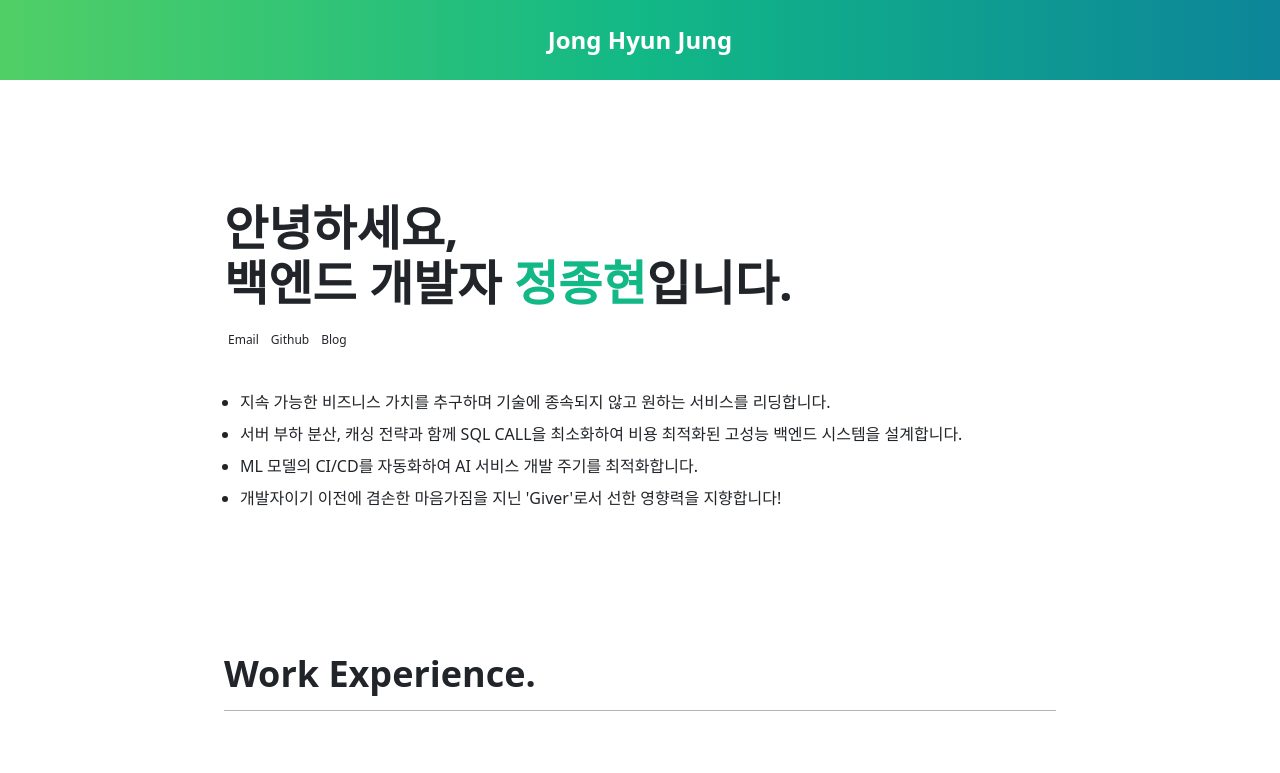
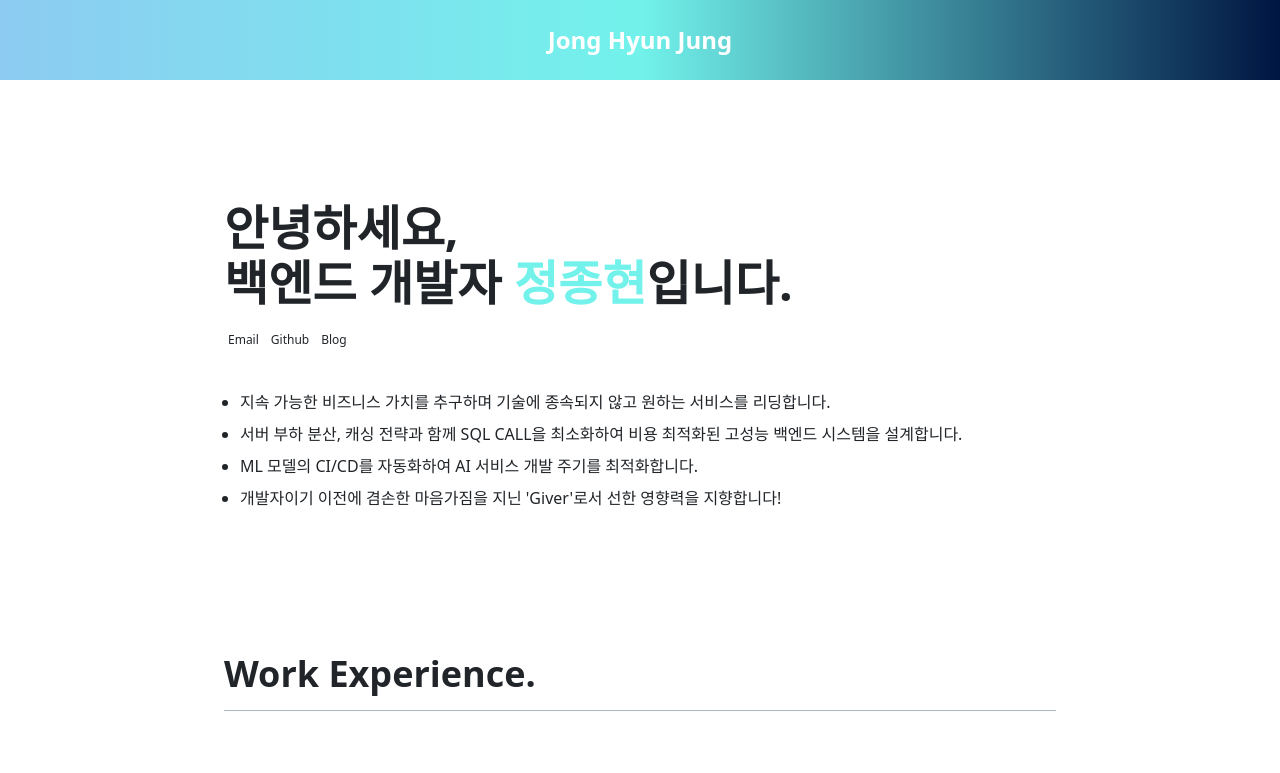
Before and after one commit to viaunixue/my-portfolio, a Next.js app in the folder portfolio-viaunixue/: page / in a window 1280 px wide. Shown: the top 773 px of the page. Built offline with nearby package versions, Linux system fonts and the light colour scheme.

Commit message:
Update Font Color

```diff
--- a/portfolio-viaunixue/tailwind.config.js
+++ b/portfolio-viaunixue/tailwind.config.js
@@ -18,27 +18,27 @@ module.exports = {
         /**
          * @description selection(드래그 블록)에 사용되는 컬러입니다.
          */
-        PRIMARY_LIGHT: "#c3fae8",
+        PRIMARY_LIGHT: "#26A621",
 
         /**
          * @description 자기소개의 이름 부분, code tag의 darkmode에 사용되는 컬러입니다.
          */
-        PRIMARY: "#12b886",
+        PRIMARY: "#72F2EB",
 
         /**
          * @description code tag, link hover icon에 사용되는 컬러입니다.
          */
-        PRIMARY_HEAVY: "#087f5b",
+        PRIMARY_HEAVY: "#26A621",
 
         /**
          * @description 페이지 최상단 gradient의 시작 컬러입니다.
          */
-        GRADIENT_FROM: "#51cf66",
+        GRADIENT_FROM: "#8DCBF2",
 
         /**
          * @description 페이지 최상단 gradient의 종료 컬러입니다.
          */
-        GRADIENT_TO: "#0c8599",
+        GRADIENT_TO: "#001542",
       },
     },
   },
```
